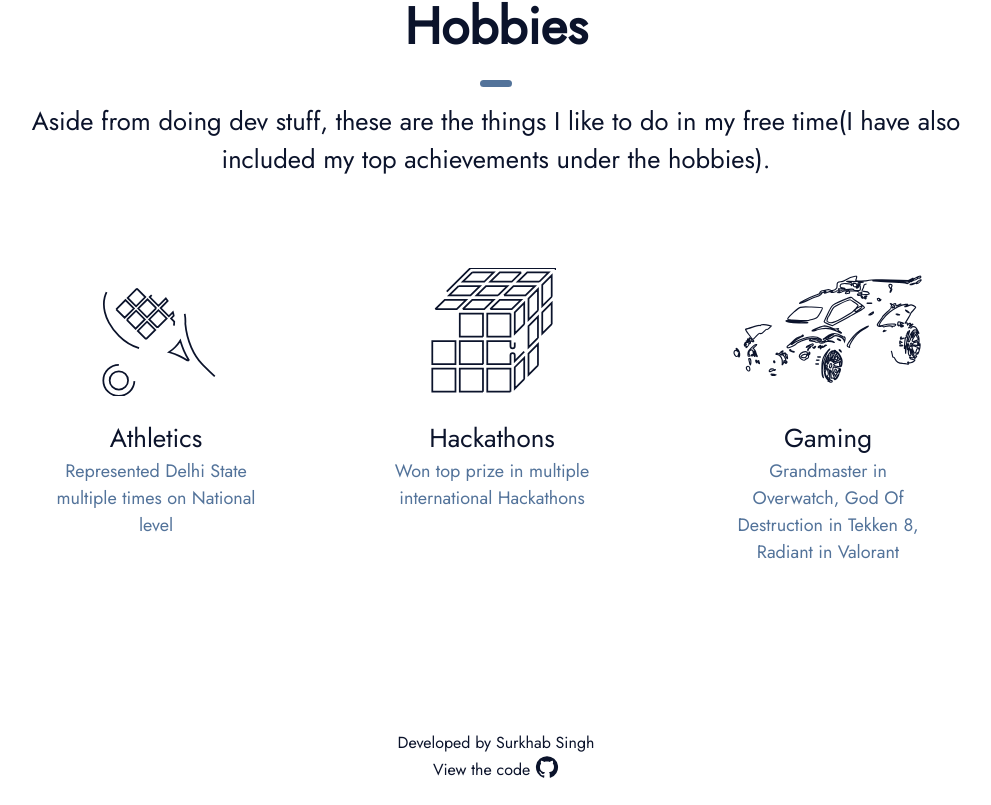
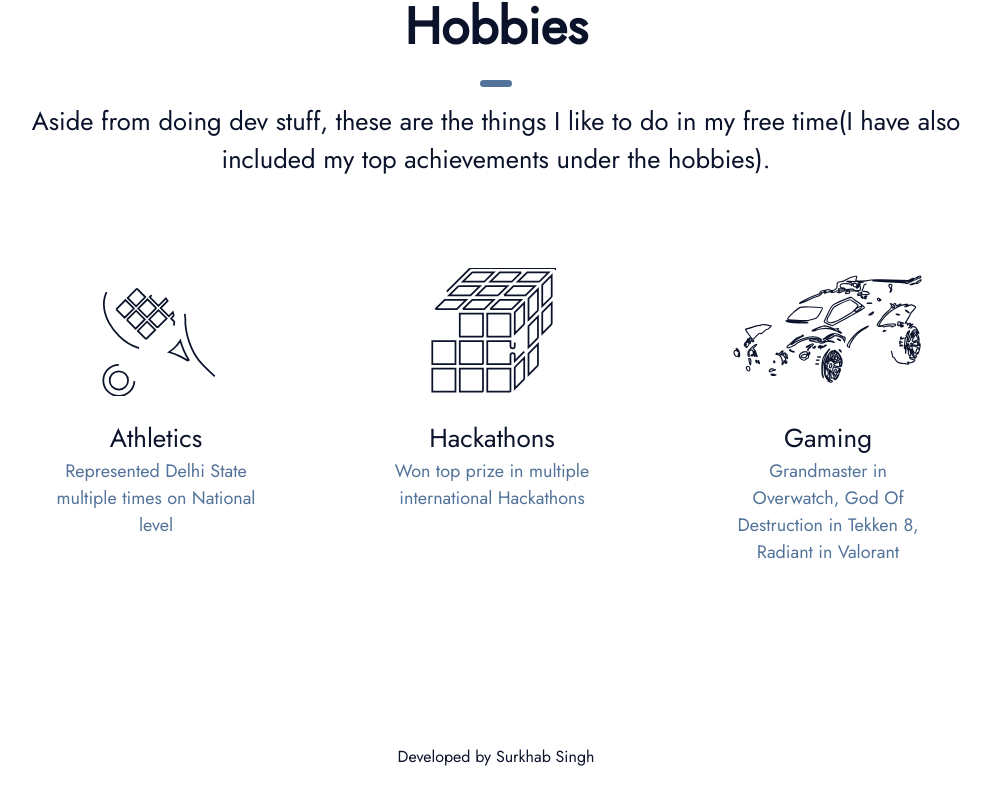
Before and after one commit to SurkhabSingh/portfolio, a React (Create React App) app: page / in a window 1280 px wide. Shown: the part 3349-4154 px from the top of the page, without its empty margins (144-1135 px from the left). Built offline with nearby package versions, Linux system fonts and the light colour scheme.

Commit message:
removed: github url from footer

```diff
--- a/src/components/sections/Footer.js
+++ b/src/components/sections/Footer.js
@@ -121,11 +121,7 @@ const Footer = () => {
           </StyledFooterList>
         )}
         <StyledFooterText>Developed by Surkhab Singh</StyledFooterText>
-        <StyledFooterText sx={{ marginBottom: "1rem" }}>
-          <StyledViewCodeLink href="https://github.com/SurkhabSingh">
-            View the code <GitHub sx={{ marginBottom: "-0.2rem" }} />
-          </StyledViewCodeLink>
-        </StyledFooterText>
+        <StyledFooterText sx={{ marginBottom: "1rem" }}></StyledFooterText>
       </div>
     </StyledFooterRoot>
   );
```
